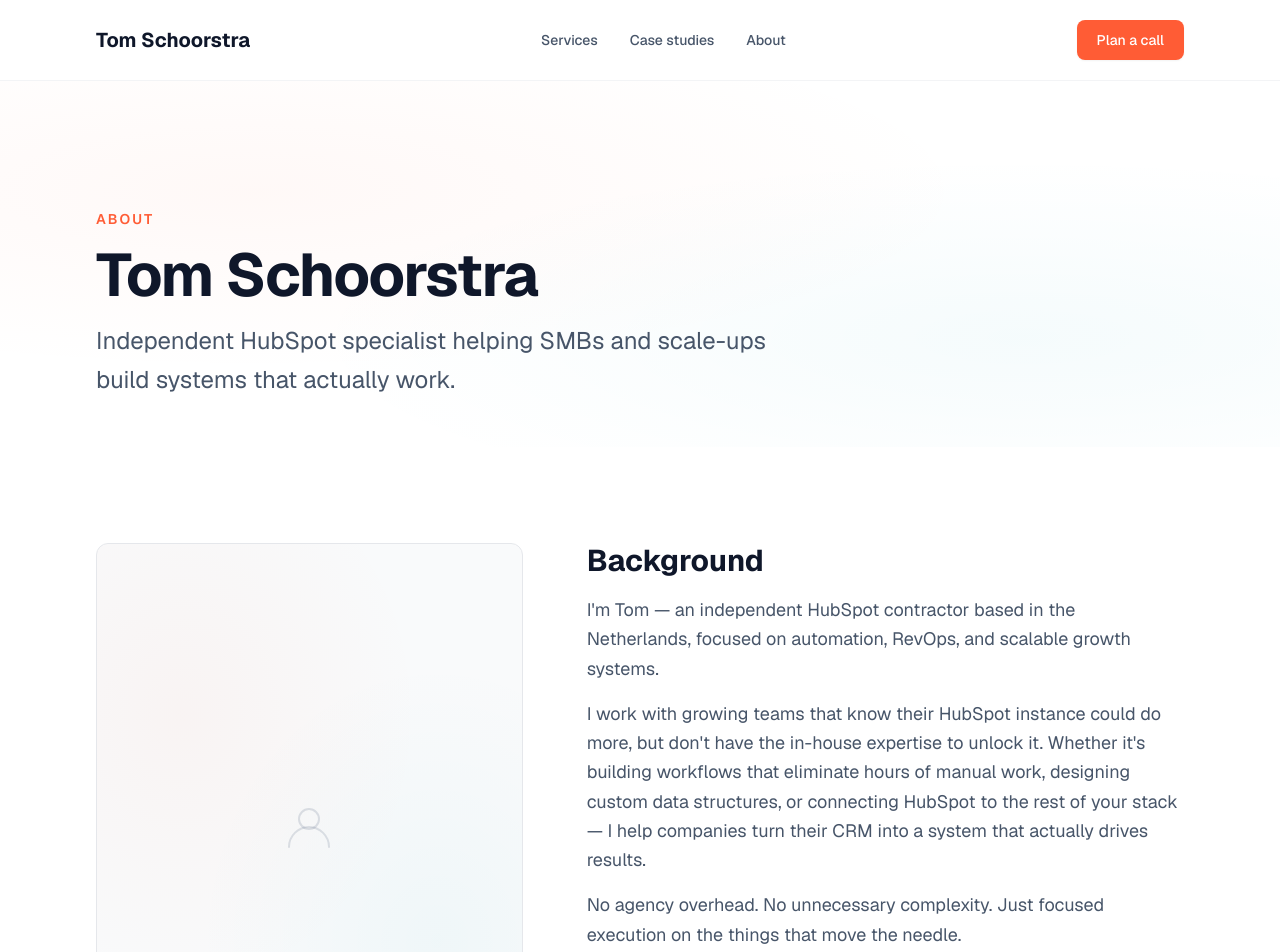
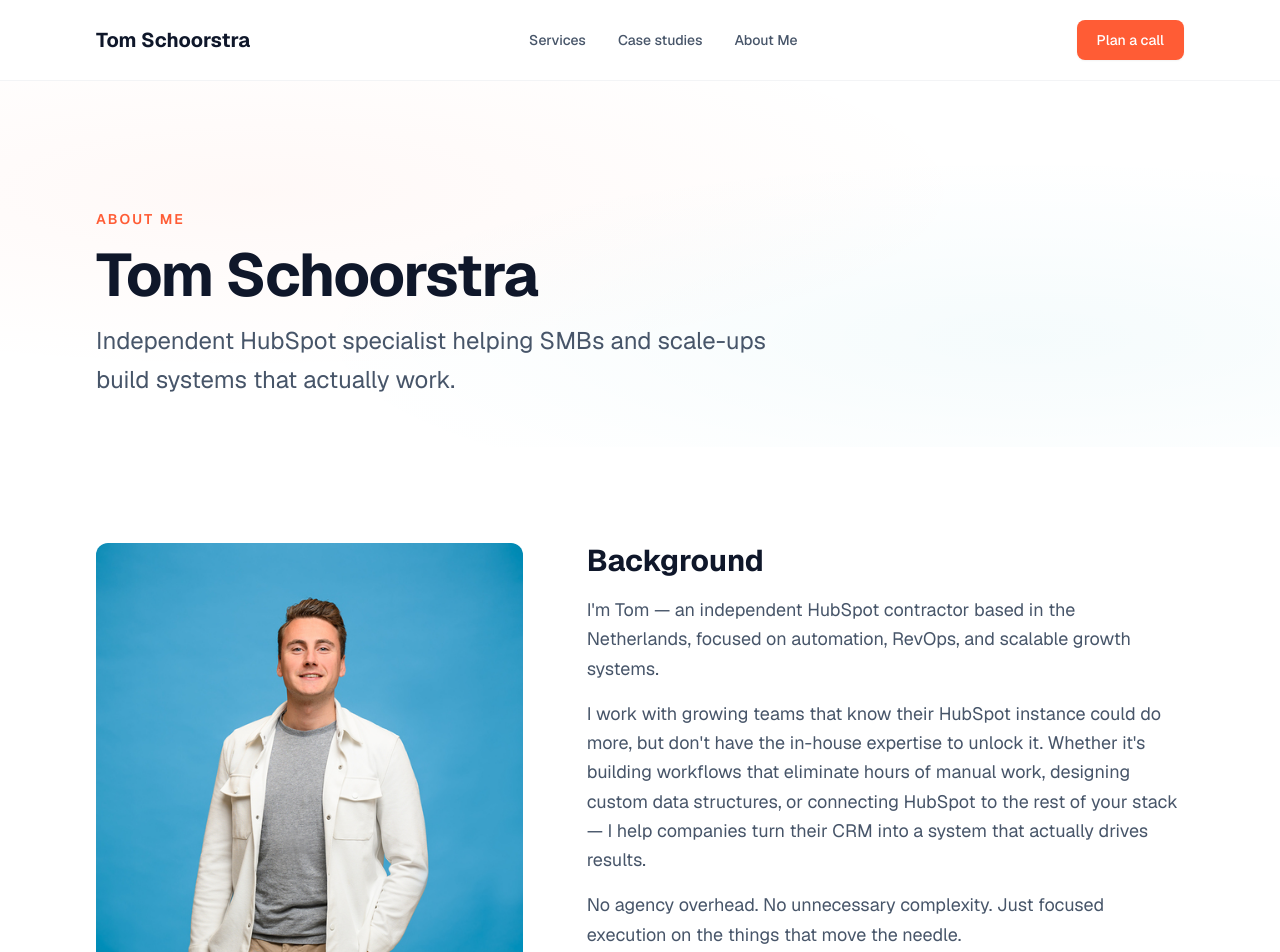
Before and after one commit to TomSchoorstra/hubspot-contractor-site, a Next.js app: page /about in a window 1280 px wide. Shown: the top 952 px of the page. Built offline with nearby package versions, Linux system fonts and the light colour scheme.

Commit message:
added photo to the about page

```diff
--- a/src/app/about/page.tsx
+++ b/src/app/about/page.tsx
@@ -3,10 +3,10 @@ import Container from "@/components/ui/Container";
 import Button from "@/components/ui/Button";
 import CTASection from "@/components/sections/CTASection";
 import ScrollReveal from "@/components/ui/ScrollReveal";
-// import Image from "next/image";
+import Image from "next/image";
 
 export const metadata: Metadata = {
-  title: "About — Tom Schoorstra",
+  title: "About Me — Tom Schoorstra",
   description:
     "Independent HubSpot specialist helping SMBs and scale-ups build automation, RevOps, and scalable growth systems.",
 };
@@ -18,7 +18,7 @@ export default function About() {
       <section className="gradient-mesh pt-20 pb-8 lg:pt-32 lg:pb-12">
         <Container>
           <p className="text-sm font-semibold uppercase tracking-[0.15em] text-accent">
-            About
+            About Me
           </p>
           <h1 className="mt-4 text-4xl font-bold tracking-tight text-text sm:text-5xl lg:text-6xl">
             Tom Schoorstra
@@ -36,43 +36,14 @@ export default function About() {
           <div className="grid grid-cols-1 gap-12 lg:grid-cols-[5fr_7fr] lg:gap-16">
             {/* Photo column — sticky on desktop */}
             <div className="lg:sticky lg:top-8 lg:self-start">
-              {/*
-                Replace placeholder with your photo:
               <Image
-                  src="/about-photo.jpg"
+                src="/about-photo.jpeg"
                 alt="Tom Schoorstra"
                 width={560}
                 height={746}
                 className="h-auto w-full rounded-[var(--radius-lg)] object-cover"
                 priority
               />
-              */}
-              <div className="aspect-[3/4] overflow-hidden rounded-[var(--radius-lg)] border border-border bg-surface-2">
-                <div className="gradient-mesh flex h-full items-center justify-center">
-                  <svg
-                    width="64"
-                    height="64"
-                    viewBox="0 0 64 64"
-                    fill="none"
-                    className="text-text-muted/20"
-                    aria-hidden="true"
-                  >
-                    <circle
-                      cx="32"
-                      cy="24"
-                      r="10"
-                      stroke="currentColor"
-                      strokeWidth="2"
-                    />
-                    <path
-                      d="M12 52c0-11.046 8.954-20 20-20s20 8.954 20 20"
-                      stroke="currentColor"
-                      strokeWidth="2"
-                      strokeLinecap="round"
-                    />
-                  </svg>
-                </div>
-              </div>
               <div className="mt-4 h-1 w-12 rounded-full bg-accent" aria-hidden="true" />
             </div>
 
--- a/src/content/site.ts
+++ b/src/content/site.ts
@@ -22,7 +22,7 @@ export const site: SiteConfig = {
       href: "/case-studies",
     },
     {
-      label: "About",
+      label: "About Me",
       href: "/about",
     },
     {
```
Also changed, not shown: public/about-photo.jpeg (added). Lines whose indentation alone changed are shown as unchanged.
